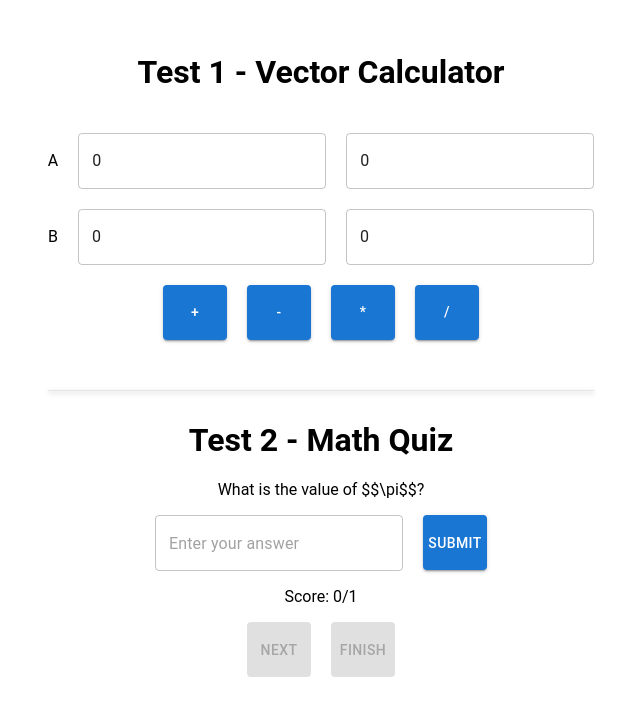
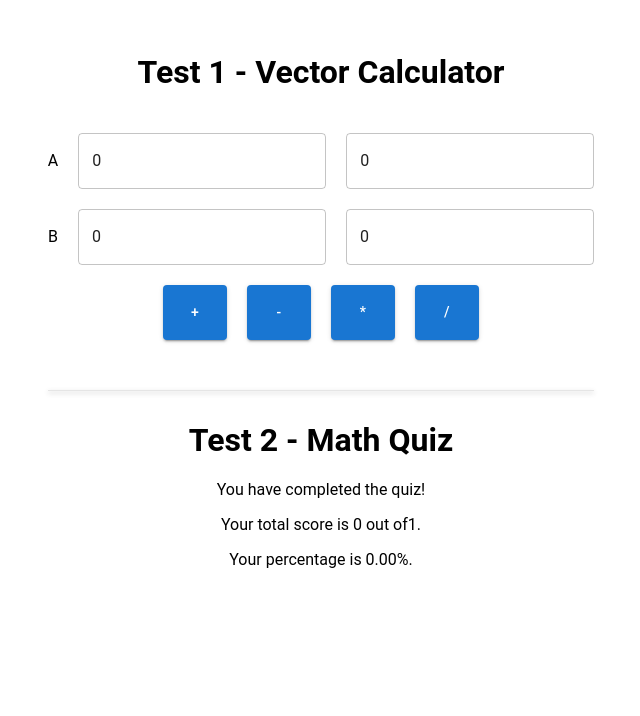
Before and after one commit to cleytonlang/react-test-code, a React (Vite) app: page / in a window 1280 px wide. Shown: the top 716 px of the page, without its empty margins (319-959 px from the left). Built offline with nearby package versions, Linux system fonts and the light colour scheme.

Commit message:
Improvement about acessibility

```diff
--- a/src/components/MathQuiz.tsx
+++ b/src/components/MathQuiz.tsx
@@ -40,7 +40,7 @@ const MathQuiz: React.FC<{ questions: Question[] }> = ({
                 setCurrentQuestion(questionsCopy[randomIndex]);
             } else {
                 // Set the quiz status to finished
-                // setQuizStatus("finished");
+                setQuizStatus("finished");
             }
         }
     }, [questions, currentQuestion, quizStatus]);
@@ -124,19 +124,8 @@ const MathQuiz: React.FC<{ questions: Question[] }> = ({
                         </p>
                     </div>
                     <div className="Buttons">
-                        <Button variant="contained" onClick={handleNext} disabled={feedbackMessage === ""} aria-label="Submit">Next</Button>
-                        {/* <button onClick={handleNext}
-                            disabled={feedbackMessage === ""}>
-                            Next
-                        </button> */}
-
-                        <Button variant="contained" onClick={handleNext} disabled={questions.length - score > 0} aria-label="Submit">Finish</Button>
-                        {/* <button
-                            onClick={handleFinish}
-                            disabled={questions.length - score > 0}
-                        >
-                            Finish
-                        </button> */}
+                        <Button variant="contained" onClick={handleNext} disabled={feedbackMessage === ""} aria-label="Next">Next</Button>
+                        <Button variant="contained" onClick={handleNext} disabled={questions.length - score > 0} aria-label="Finish">Finish</Button>
                     </div>
                 </>
             ) : ( // If the quiz is finished, display the final message
```
